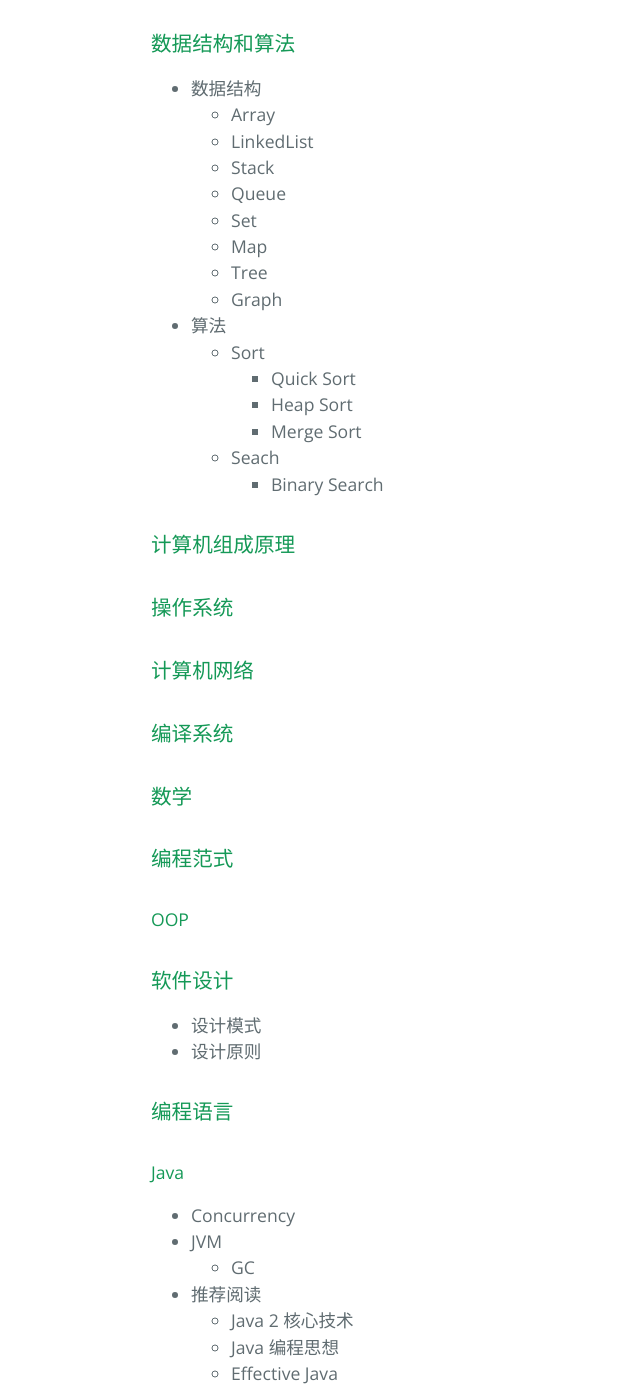
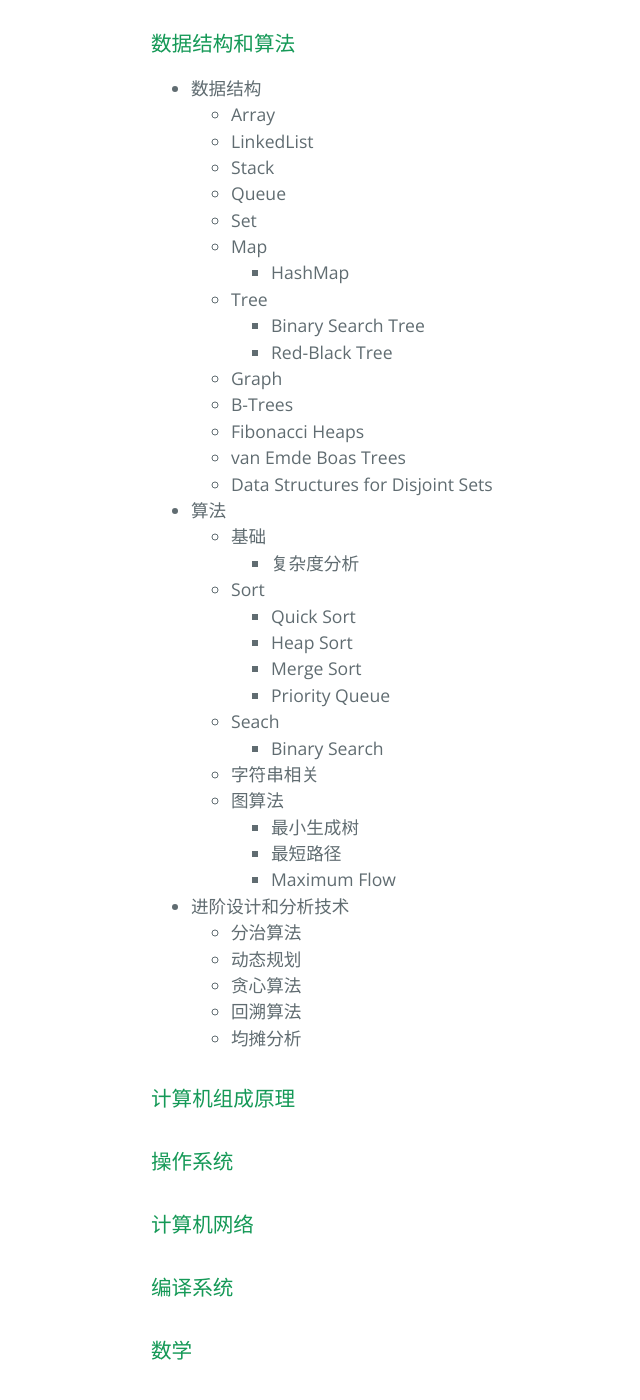
Before and after one commit to dreamhb/dreamhb.github.io, a Jekyll site: the page built from _posts/2021-09-05-Software-Engineer-Knowledge-Management.md, in a window 1280 px wide and 1400 px high, scrolled down 1622 px. Shown: the whole window, without its empty margins (73-713 px from the left). Built offline with Jekyll 4.4.1, drawn with Linux system fonts in a browser that asks for light colours; comment, search, counter and statistics services are not loaded.

Commit message:
更新算法和数据结构

```diff
--- a/_posts/2021-09-05-Software-Engineer-Knowledge-Management.md
+++ b/_posts/2021-09-05-Software-Engineer-Knowledge-Management.md
@@ -33,15 +33,36 @@ categories: km
     *   Queue
     *   Set
     *   Map
+        *   HashMap
     *   Tree
+        *   Binary Search Tree
+        *   Red-Black Tree
     *   Graph
+    *   B-Trees
+    *   Fibonacci Heaps
+    *   van Emde Boas Trees
+    *   Data Structures for Disjoint Sets
 *   算法
+    *   基础
+        *   复杂度分析
     *   Sort
         *   Quick Sort
         *   Heap Sort
         *   Merge Sort
+        *   Priority Queue
     *   Seach
         *   Binary Search
+    *   字符串相关
+    *   图算法
+        *   最小生成树
+        *   最短路径
+        *   Maximum Flow
+*   进阶设计和分析技术
+    *   分治算法
+    *   动态规划
+    *   贪心算法
+    *   回溯算法
+    *   均摊分析
 
 ###    计算机组成原理
 ###    操作系统
@@ -101,3 +122,5 @@ categories: km
 [德鲁克的自我管理（翻译）(未完成)]({% post_url  2021-04-19-Reading-Managing-Oneself %})
 
 ## 参考&引用
+[ACM分类](https://dl.acm.org/ccs)
+[算法导论](https://en.wikipedia.org/wiki/Introduction_to_Algorithms)
```
